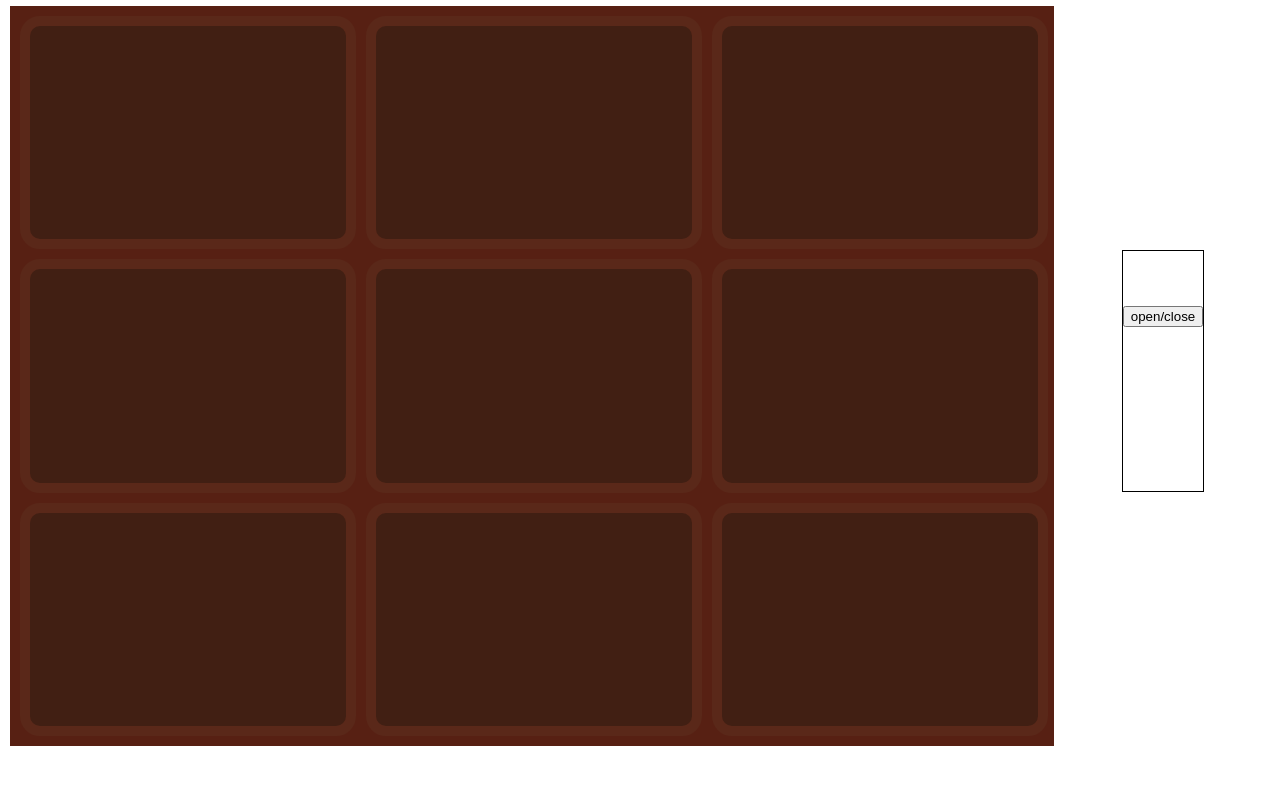
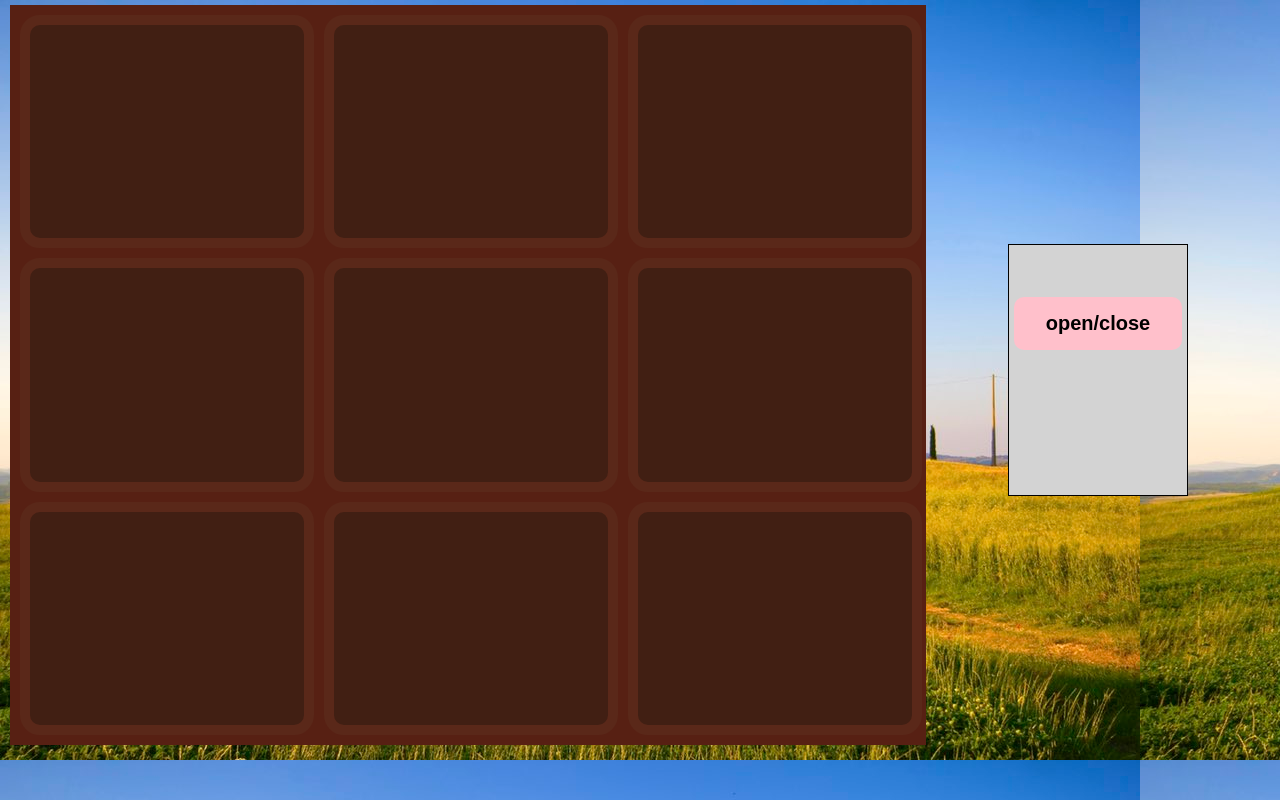
Before and after one commit to DanGrund/finalAssessment, a website: page src/index.html in a window 1280 px wide. Drawn offline with nearby package versions, Linux system fonts and the light colour scheme; no server answers.

Commit message:
update styles

```diff
--- a/package.json
+++ b/package.json
@@ -22,6 +22,7 @@
   "devDependencies": {
     "chai": "^3.5.0",
     "chai-http": "^3.0.0",
+    "chai-jquery": "^2.0.0",
     "mocha": "^3.2.0",
     "nodemon": "^1.11.0"
   }
--- a/src/index.html
+++ b/src/index.html
@@ -11,8 +11,9 @@
       <ul id='the-list'>
       </ul>
       <button id='sort-list'>sort your things</button>
-      <div>STORE SOME MORE THINGS IN HERE</div>
-      <form id="add-item-to-garage">
+      <div id='storage-field'>
+        <div>STORE SOME MORE THINGS IN HERE</div>
+        <form id="add-item-to-garage">
         <input id='new-name' type="text" placeholder="item name" class='input'/>
         <input id='new-reason' type="text" placeholder="reason to store" class='input'/>
         <select id='new-cleanliness'>
@@ -22,6 +23,7 @@
         </select>
         <button id="put-it-in">put it in</button>
       </form>
+      </div>
     </section>
     <section id='remote-control'>
       <button id='open-close'>open/close</button>
@@ -44,6 +46,7 @@
       <div class='garage-panel'></div>
       <div class='garage-panel'></div>
     </div>
+
     <script src="https://ajax.googleapis.com/ajax/libs/jquery/3.2.1/jquery.min.js"></script>
     <script src="./index.js"></script>
   </body>
--- a/src/index.js
+++ b/src/index.js
@@ -165,3 +165,5 @@ const sortDown = () => {
   newOrder = currentItems.sort((a,b)=>{return a.name < b.name })
   renderItems(newOrder)
 }
+
+// module.exports = {sortUp, sortDown}
--- a/src/styles/styles.css
+++ b/src/styles/styles.css
@@ -1,14 +1,27 @@
+@import url('https://fonts.googleapis.com/css?family=Lato:400,700');
+
 body {
   display: flex;
   flex-direction: row;
   align-items: center;
+  font-family: 'Lato', sans-serif;
+  background-image: url('./yard.jpg');
+}
+
+button {
+  border: none;
+  background-color: pink;
+  border-radius: 10px;
+  font-weight: bold;
+  text-align: center;
+  text-decoration: none;
 }
 
 #garage {
   margin-top: 20px;
   margin-left: 20px;
-  border: 1px solid black;
-  width: 80vw;
+  background-color: gray;
+  width: 70vw;
   height: 90vh;
   display: flex;
   flex-direction: column;
@@ -22,7 +35,7 @@ body {
   margin-top: 10px;
   margin-left: 10px;
   padding: 10px;
-  width: 80vw;
+  width: 70vw;
   height: 90vh;
   background-color: rgba(87,32,19, 1);
   transition-duration: 3s;
@@ -39,11 +52,19 @@ body {
 
 #remote-control {
   margin: auto;
+  padding: 5px;
   border: 1px solid black;
+  background-color: lightGray;
   height: 30vh;
   display: flex;
   flex-direction: column;
   justify-content: space-around;
+  text-align: center;
+}
+
+#open-close {
+  padding: 15px 32px;
+  font-size: 20px;
 }
 
 .open {
@@ -52,18 +73,51 @@ body {
 }
 
 #add-item-to-garage {
-  margin: 10px;
-  padding: 20px;
-  border: 1px solid black;
   display: flex;
   flex-direction: row;
   justify-content: space-around;
 }
 
+input {
+  margin: 0px 20px;
+}
+
+select {
+  margin: 0px 20px;
+}
+
+#storage-field {
+  height: 70px;
+  margin: 10px;
+  border-radius: 20px;
+  background-color: lightGray;
+  font-weight: bold;
+  display: flex;
+  flex-direction: column;
+  align-items: center;
+  justify-content: space-around;
+}
+
+#put-it-in {
+  padding: 2px 10px;
+  margin-right: 20px;
+}
+
+#the-list {
+  align-self: flex-start;
+  flex-wrap: wrap;
+}
+
+#sort-list {
+  margin-left: 5px;
+  align-self: flex-start;
+}
 .item {
   margin: 10px;
   padding: 10px;
   border: 1px solid black;
+  background: Cornsilk;
+  text-align: center;
 }
 
 .item:hover {
@@ -72,6 +126,7 @@ body {
 }
 
 .selected-item {
+  width: 200px;
   border: 2px solid black;
   background-color: beige;
   padding: 30px;
@@ -83,6 +138,14 @@ body {
   align-items: center;
 }
 
+.selected-item button {
+  margin: 5px;
+}
+
+.dont-close {
+  margin: 5px;
+}
+
 #controls {
   display: flex;
   flex-direction: row;
```
Also changed, not shown: test/server-test.js (+7 -7 lines), test/unit-test.js (added, +18 -0 lines), src/styles/yard.jpg (added).
